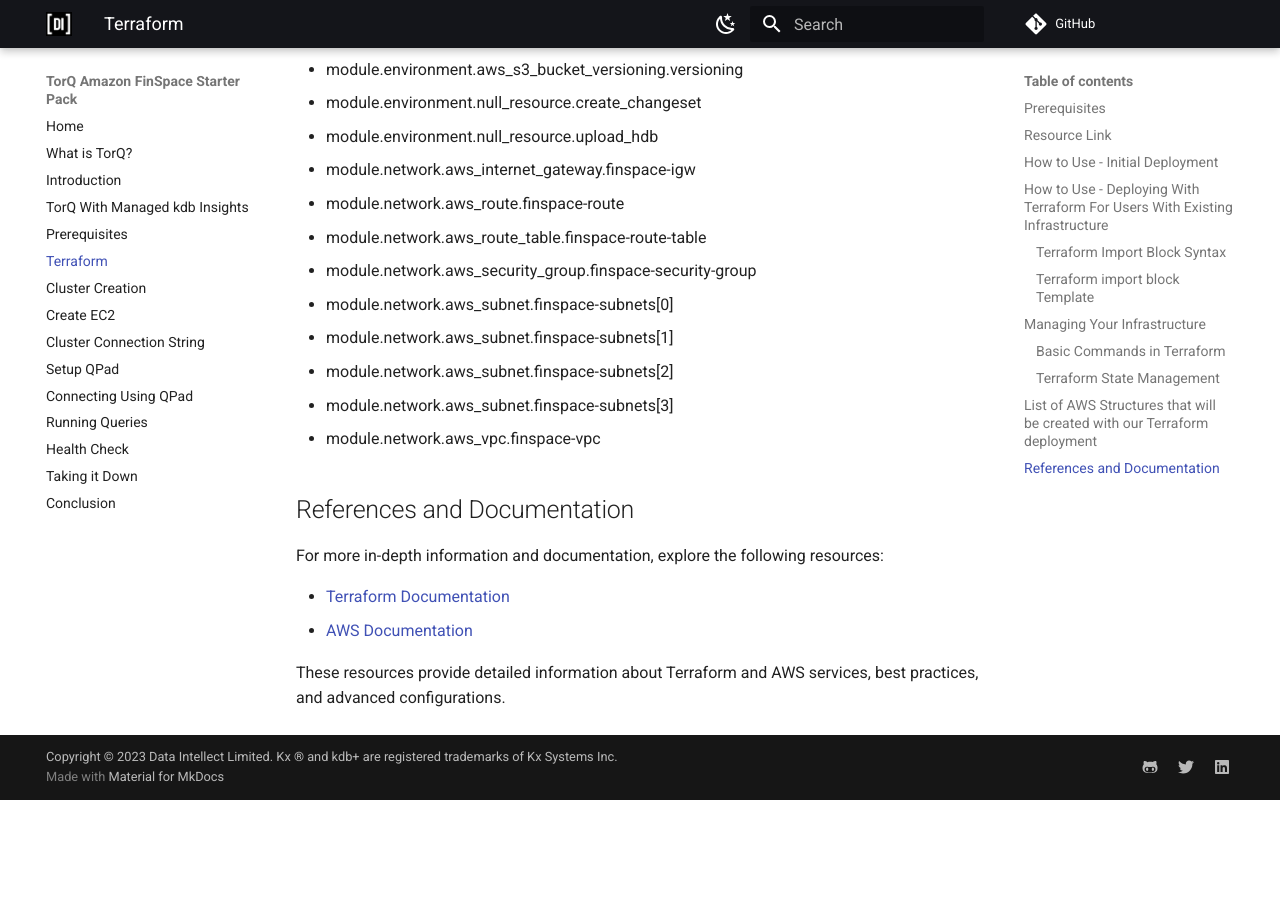
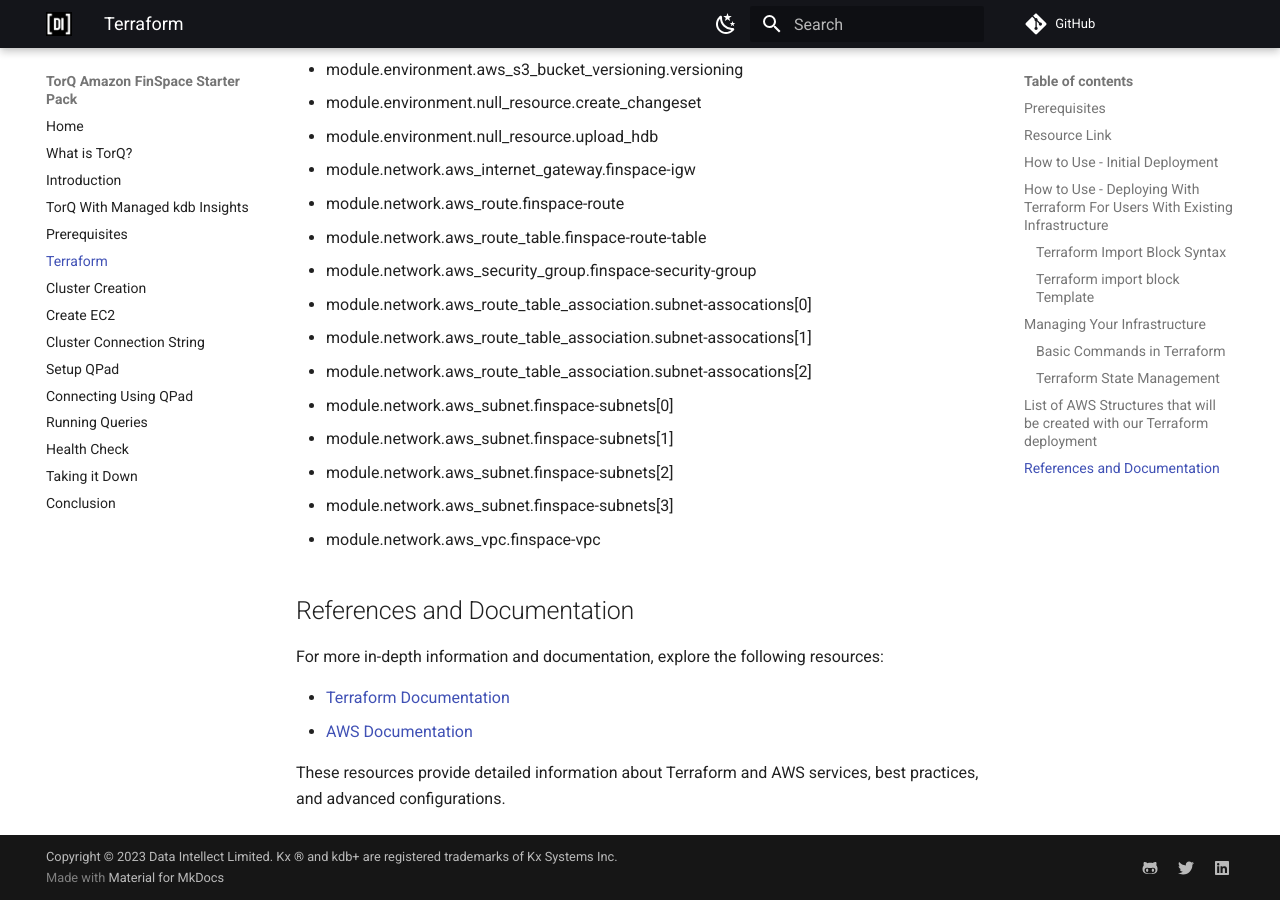
Before and after one commit to DataIntellectTech/TorQ-Amazon-FinSpace-Starter-Pack, an MkDocs documentation site: the page built from docs/05-terraform.md, in a window 1280 px wide and 900 px high, scrolled down 5816 px. Built offline with MkDocs 1.6.1 and Material for MkDocs 9.7.7, drawn with Linux system fonts in a browser that asks for light colours; comment, search, counter and statistics services are not loaded; before the commit the page ends 6616 px from its top, so only the background shows below that.

Commit message:
terraform.md changes

```diff
--- a/docs/05-terraform.md
+++ b/docs/05-terraform.md
@@ -135,6 +135,9 @@
 * module.network.aws_route.finspace-route
 * module.network.aws_route_table.finspace-route-table
 * module.network.aws_security_group.finspace-security-group
+* module.network.aws_route_table_association.subnet-assocations[0]
+* module.network.aws_route_table_association.subnet-assocations[1]
+* module.network.aws_route_table_association.subnet-assocations[2]
 * module.network.aws_subnet.finspace-subnets[0]
 * module.network.aws_subnet.finspace-subnets[1]
 * module.network.aws_subnet.finspace-subnets[2]
```
